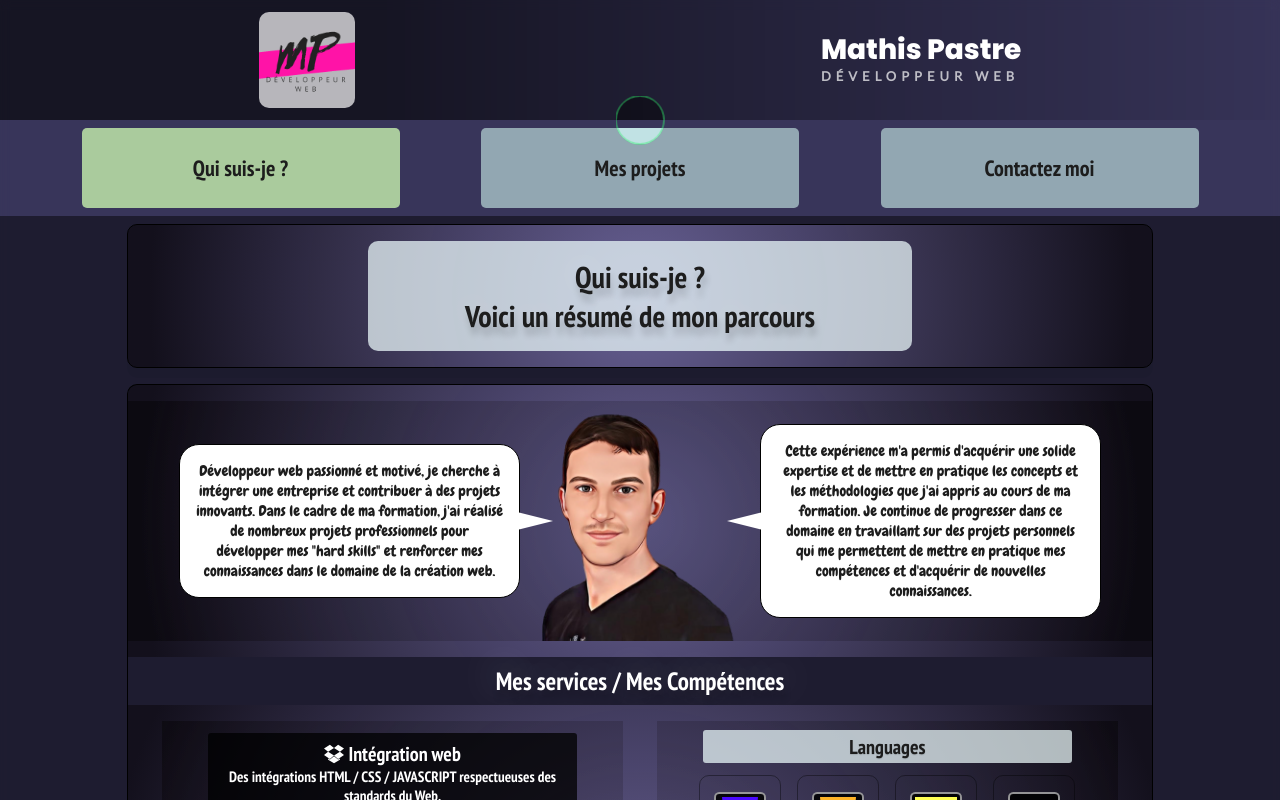
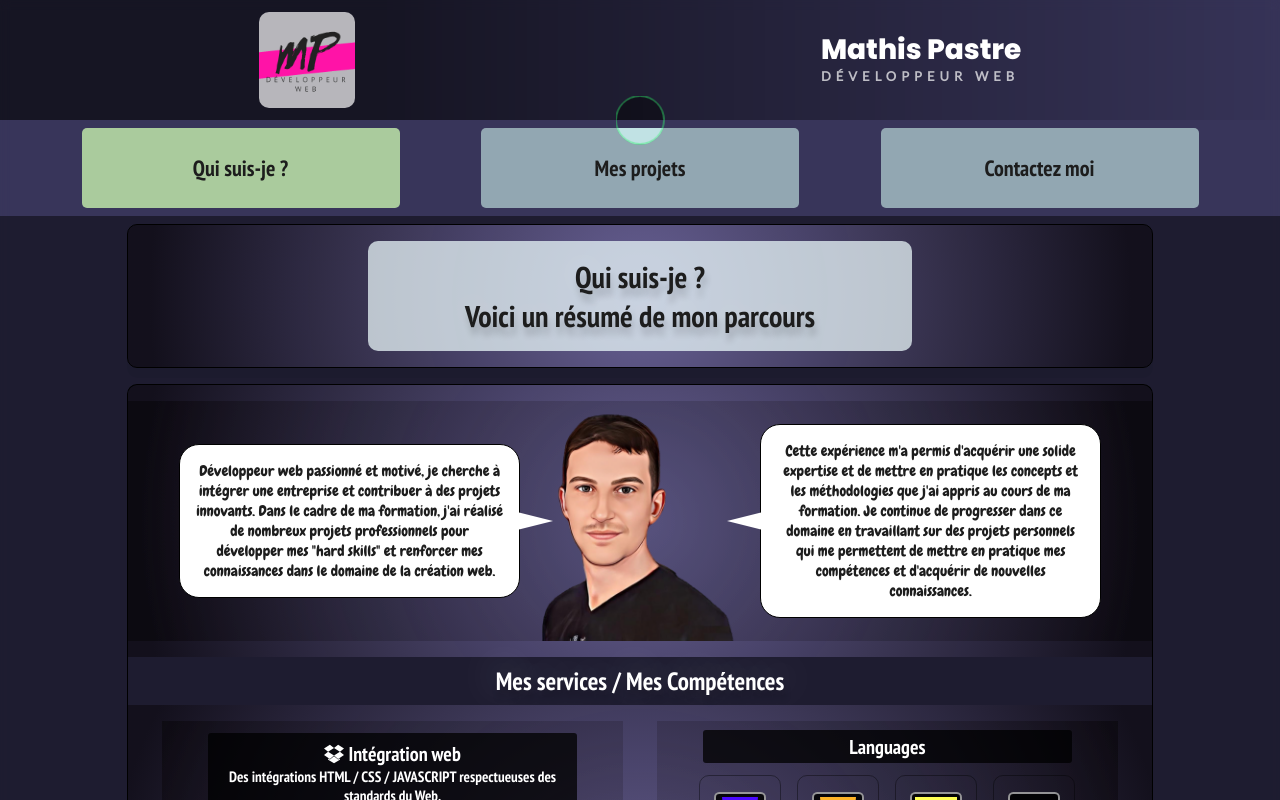
Before and after one commit to MathisPastreNelson/portfolio-mathis-pastre, a React (Create React App) app: page / in a window 1280 px wide. Shown: the top 800 px of the page. Built offline with nearby package versions, Linux system fonts and the light colour scheme.

Commit message:
improve visual

```diff
--- a/src/style/_rubrique3.scss
+++ b/src/style/_rubrique3.scss
@@ -19,12 +19,12 @@
 }
 
 .titleOfSkills {
-  background-color: $colorbg3;
+  background-color: $colorBlackHover;
   padding: 0.2rem 0;
   width: 80%;
   border-radius: 3px;
   margin: 0.3rem 0;
-  color: $text-black;
+  color: white;
 }
 
 /* Icone individuel */
--- a/src/style/index.css
+++ b/src/style/index.css
@@ -768,12 +768,12 @@ div > p {
 }
 
 .titleOfSkills {
-  background-color: rgba(240, 255, 255, 0.718);
+  background-color: rgba(0, 0, 0, 0.753);
   padding: 0.2rem 0;
   width: 80%;
   border-radius: 3px;
   margin: 0.3rem 0;
-  color: rgb(29, 29, 29);
+  color: white;
 }
 
 /* Icone individuel */
```
Also changed, not shown: 1 other file (tests, documents, lock files or other folders).
